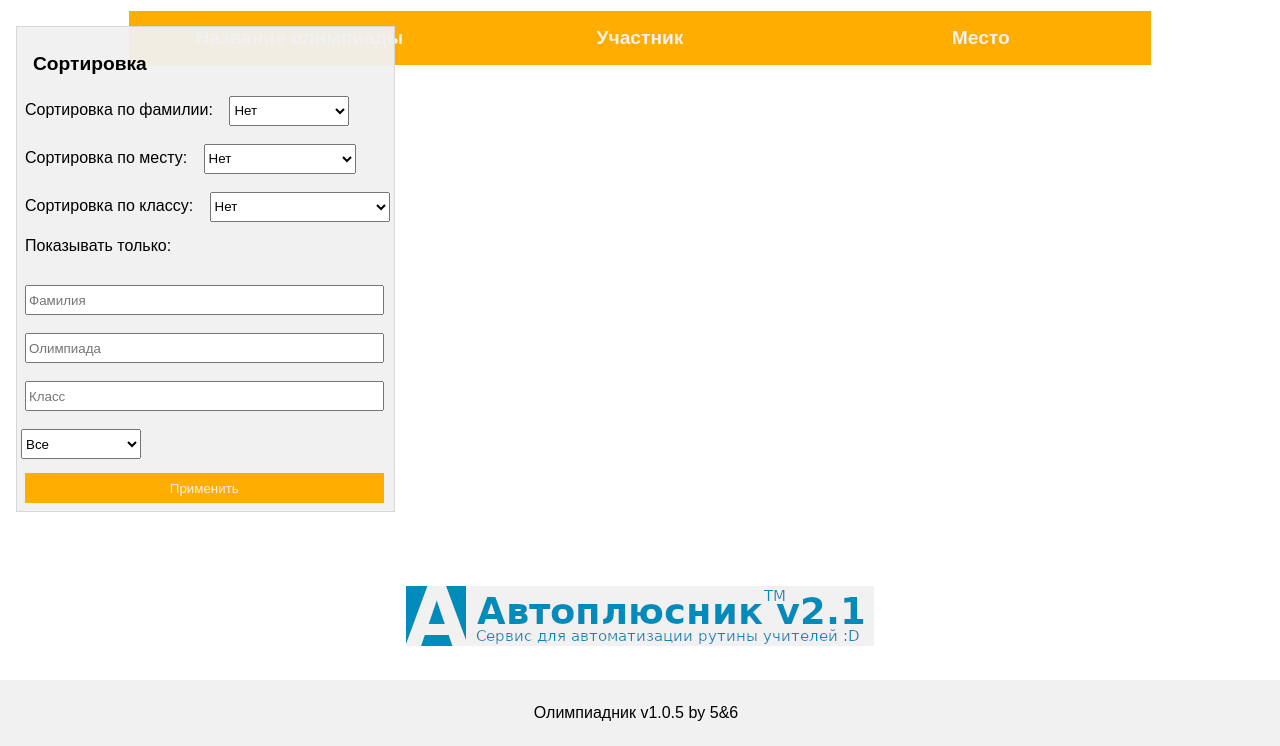
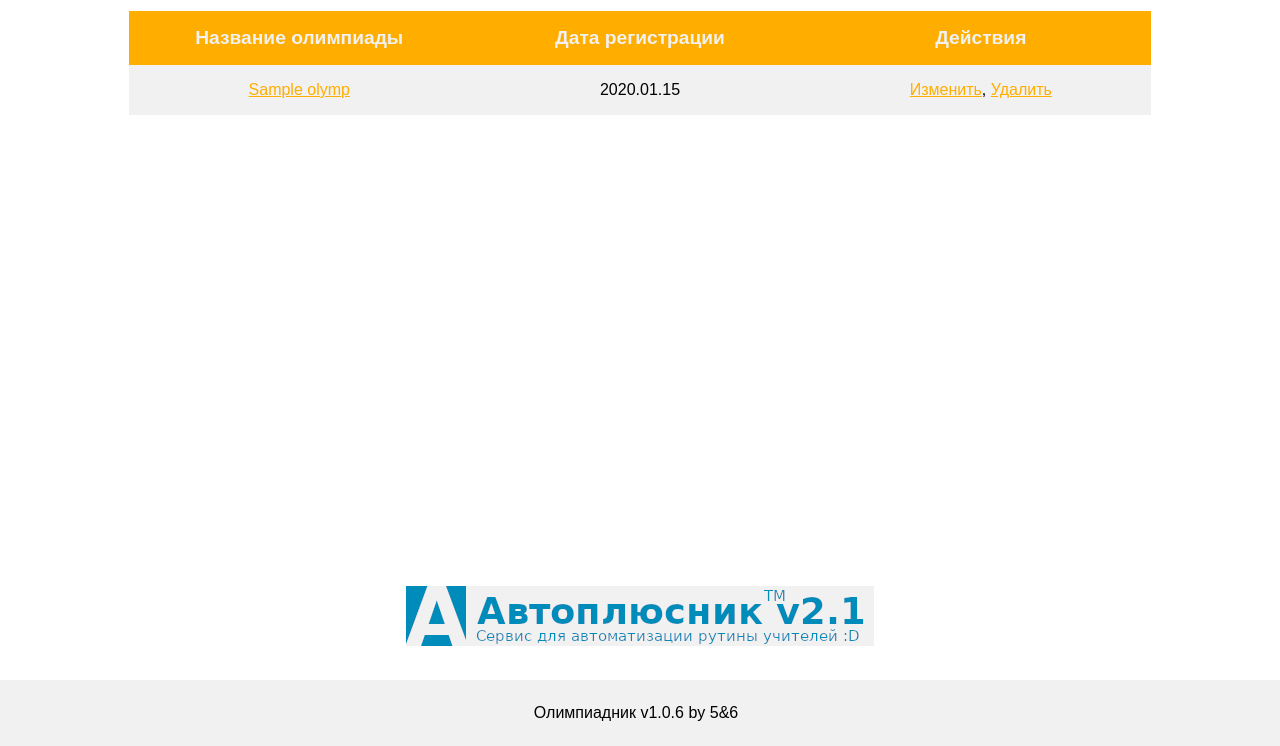
Before and after one commit to Minuta18/SilaederOlimpiads, a Flask app: page /admin/olymp_list/ in a window 1280 px wide. Shown: the part 54-800 px from the top of the page. Run offline with Flask 3, Linux system fonts and the light colour scheme; a user stored in the database is signed in; tables that the repository leaves empty hold one stand-in row (values such as "Sample post").

Commit message:
Added page with list of registred olympiads, olympiads editing, olympiads deletion

```diff
--- a/Admin/Models.py
+++ b/Admin/Models.py
@@ -11,6 +11,8 @@ class Olymp(db.Model):
     points_for_prize = db.Column(db.SmallInteger)
     points_for_member = db.Column(db.SmallInteger)
 
+    is_deleted = db.Column(db.Boolean, default=False)
+
     created_at = db.Column(db.DateTime, default=datetime.datetime.now())
     updated_at = db.Column(db.DateTime, default=datetime.datetime.now())
 
--- a/Admin/Views.py
+++ b/Admin/Views.py
@@ -1,3 +1,4 @@
+from datetime import datetime
 from functools import wraps
 from flask import Flask, render_template, request, redirect, abort
 from flask_login import login_user, login_required, logout_user, current_user
@@ -26,6 +27,62 @@ def admin_only(name):
 def admin_panel():
     return render_template('admin/Admin.html', usr=current_user)
 
+@app.route('/olymp/<olymp_id>/edit/', methods=['GET', 'POST'])
+@admin_only('edit_olymp')
+def edit_olymp(olymp_id):
+    olymp = Olymp.query.get(olymp_id)
+
+    if request.method == 'POST':
+        olymp.name =  request.form.get('name')
+        olymp.description = request.form.get('desc')
+        olymp.points_for_win = request.form.get('pfw')
+        olymp.points_for_prize = request.form.get('pfp')
+        olymp.points_for_member = request.form.get('pfm')
+        olymp.update_at = datetime.now()
+
+        try:
+            db.session.add(olymp)
+            db.session.commit()
+        except IntegrityError:
+            db.session.rollback()
+            return render_template('admin/Add.html', code=1, usr=current_user, olymp=olymp)
+        return redirect('/admin/')
+    return render_template(
+        'admin/Add.html',
+        code=0,
+        usr=current_user,
+        olymp=olymp,
+    )
+
+@app.route('/olymp/<olymp_id>/delete/', methods=['GET'])
+@admin_only('delete_olymp')
+def delete_olymp(olymp_id):
+    olymp = Olymp.query.get(olymp_id)
+    olymp.is_deleted = not olymp.is_deleted
+
+    for usr_olymp in Usr_olymp.query.join(Olymp).filter(Olymp.name == olymp.name):
+        usr = User.query.get(usr_olymp.user_id)
+        if olymp.is_deleted:
+            if usr_olymp.place == 0:
+                usr.points -= olymp.points_for_win
+            elif usr_olymp.place == 1:
+                usr.points -= olymp.points_for_prize
+            elif usr_olymp.place == 2:
+                usr.points -= olymp.points_for_member
+        else:
+            if usr_olymp.place == 0:
+                usr.points += olymp.points_for_win
+            elif usr_olymp.place == 1:
+                usr.points += olymp.points_for_prize
+            elif usr_olymp.place == 2:
+                usr.points += olymp.points_for_member
+        db.session.add(usr)
+
+    db.session.add(olymp)
+    db.session.commit()
+
+    return redirect('/admin/')
+
 @app.route('/admin/add/', methods=['GET', 'POST'])
 @admin_only('add_olymp')
 def add_olymp():
@@ -49,18 +106,25 @@ def add_olymp():
             db.session.commit()
         except IntegrityError:
             db.session.rollback()
-            return render_template('admin/Add.html', code=1, usr=current_user)
+            return render_template('admin/Add.html', code=1, usr=current_user, olymp=new_olymp)
 
         return redirect('/admin/')
-    return render_template('admin/Add.html', code=0, usr=current_user) # TODO
+    return render_template('admin/Add.html', code=0, usr=current_user, olymp=Olymp(
+        name='',
+        description='',
+        points_for_win=0,
+        points_for_prize=0,
+        points_for_member=0,
+    )) # TODO
 
-@app.route('/admin/olymp_list/', methods=['GET', 'POST'])
-@admin_only('list_olymps')
-def list_olymps(): # TODO: rewrite in C
-    olymps = Usr_olymp.query.all()
+@app.route('/admin/usr_olymp_list/', methods=['GET', 'POST'])
+@admin_only('list_usr_olymps')
+def list_usr_olymps(): # TODO: rewrite in C
+    olymps = Usr_olymp.query.join(Olymp).filter(~(Olymp.is_deleted))
     dicted_olymps = list()
     for olymp in olymps:
         Usr = User.query.get(olymp.user_id)
+        Olp = Olymp.query.get(olymp.olymp_id)
         place = ''
         if olymp.place == Place.winner.value:
             place = 'Победитель'
@@ -115,3 +179,18 @@ def list_olymps(): # TODO: rewrite in C
         usr=current_user,
         olymps=dicted_olymps,
     )
+
+@app.route('/admin/olymp_list/', methods=['GET', 'POST'])
+@admin_only('list_olymps')
+def list_olymps():
+    olymps = [{
+        'id': int(olymp.id),
+        'name': str(olymp.name),
+        'date': olymp.created_at.strftime('%Y.%m.%d'),
+        'is_deleted': bool(olymp.is_deleted),
+    } for olymp in Olymp.query.all()]
+    return render_template(
+        'olymp/List.html',
+        olymps=olymps,
+        usr=current_user,
+    )
--- a/Auth/Models.py
+++ b/Auth/Models.py
@@ -16,7 +16,7 @@ class User(UserMixin, db.Model):
     points = db.Column(db.Integer)
 
     is_hidden = db.Column(db.Boolean, default=False)
-    is_banned = db.Column(db.SmallInteger, default=False)
+    is_banned = db.Column(db.Boolean, default=False)
 
     created_at = db.Column(db.DateTime, default=datetime.datetime.now())
     updated_at = db.Column(db.DateTime, default=datetime.datetime.now())
--- a/templates/admin/Admin.html
+++ b/templates/admin/Admin.html
@@ -16,6 +16,7 @@
 <div class="centered-container">
     <p class="text"><span class="header-text">Панель администратора</span>
     <p class="text"><a href="/admin/add" class="accent">Зарегестрировать олимпиаду</a></p>
-    <p class="text"><a href="/admin/olimp_list" class="accent">Список успехов учеников</a></p>
+    <p class="text"><a href="/admin/olymp_list" class="accent">Список зарегестрированых олимпиад</a></p>
+    <p class="text"><a href="/admin/usr_olymp_list" class="accent">Список успехов учеников</a></p>
 </div>
 {% endblock %}
--- a/templates/admin/List.html
+++ b/templates/admin/List.html
@@ -58,11 +58,11 @@
                 </tr>
             </thead>
             <tbody>
-                {% for olimp in olimps %}
+                {% for olymp in olymps %}
                     <tr>
-                        <td><a href="/olimp/{{ olimp.id }}/" class="accent">{{ olimp.name }}</a>, {{ olimp.klass }} класс</td>
-                        <td><a href="/user/{{ olimp.user_id }}" class="accent">{{ olimp.user }}</a></td>
-                        <td>{{ olimp.place }}</td>
+                        <td><a href="/olymp/{{ olymp.id }}/" class="accent">{{ olymp.name }}</a>, {{ olymp.klass }} класс</td>
+                        <td><a href="/user/{{ olymp.user_id }}" class="accent">{{ olymp.user }}</a></td>
+                        <td>{{ olymp.place }}</td>
                     </tr>
                 {% endfor %}
             </tbody>
--- a/templates/olymp/Edit.html
+++ b/templates/auth/Edit.html
@@ -47,9 +47,9 @@
             <form method="post" action="?form=1">
                 <label><h1 class="header-text">Основные настройки</h1></label>
 
-                <label for="olimp" class="text" style="margin-top: 16px;">Почта:</label>
+                <label for="olymp" class="text" style="margin-top: 16px;">Почта:</label>
                 <input type="text" placeholder="Введите почту" name="email" value="{{ usr.email }}" required>
-                <label for="olimp" class="text" style="margin-top: 16px;">ФИО:</label>
+                <label for="olymp" class="text" style="margin-top: 16px;">ФИО:</label>
                 <input type="text" placeholder="Введите имя" name="name" value="{{ usr.name }}" required>
                 <input type="text" placeholder="Введите фамилию" name="surname" value="{{ usr.last_name }}" required>
                 <input type="text" placeholder="Введите отчество" name="midname" value="{{ usr.middle_name }}" required>
--- a/templates/init/Base.html
+++ b/templates/init/Base.html
@@ -35,7 +35,7 @@
         </div>
 
         <div class="footer">
-            <p class="text">Олимпиадник v1.0.5 by 5&6</p>
+            <p class="text">Олимпиадник v1.0.6 by 5&6</p>
         </div>
     </body>
 </html>
--- a/templates/init/Leaderboard.html
+++ b/templates/init/Leaderboard.html
@@ -1,6 +1,6 @@
 {% extends "init/Base.html" %}
 
-{% block title %}{{ username }} - Олимпиадник{% endblock %}
+{% block title %}{{ username }}Таблица лидеров - Олимпиадник{% endblock %}
 
 {% block navbar %}
     {% if usr.is_authenticated %}
@@ -16,8 +16,8 @@
     {% else %}
         <div class="navbar">
             <a href="/">Олимпиадник</a>
-            <a href="/leaderboard">Таблица лидеров</a>
-            <a href="/login" style="float: right" class="active">Вход</a>
+            <a href="/leaderboard" class="active">Таблица лидеров</a>
+            <a href="/login" style="float: right">Вход</a>
             <a href="/register" style="float: right">Регистрация</a>
         </div>
     {% endif %}
--- /dev/null
+++ b/templates/olymp/List.html
@@ -0,0 +1,41 @@
+{% extends "init/Base.html" %}
+
+{% block title %}Список олимпиад - Олимпиадник{% endblock %}
+
+{% block navbar %}
+    <div class="navbar">
+        <a href="/">Олимпиадник</a>
+        <a href="/add">Добавить олимпиаду</a>
+        <a href="/leaderboard">Таблица лидеров</a>
+        <a href="/admin" class="active">Панель администратора</a>
+        <a href="/user/{{ usr.id }}" style="float: right">Мой аккаунт</a>
+    </div>
+{% endblock %}
+
+{% block content %}
+    <div class="top-table">
+        <table>
+            <thead>
+                <tr>
+                    <td>Название олимпиады</td>
+                    <td>Дата регистрации</td>
+                    <td>Действия</td>
+                </tr>
+            </thead>
+            <tbody>
+                {% for olymp in olymps %}
+                    <tr>
+                        <td><a href="/olymp/{{ olymp.id }}/" class="accent">{{ olymp.name }} {% if olymp.is_deleted %} (удалено) {% endif %}</a></td>
+                        <td>{{ olymp.date }}</td>
+                        <td><a href="/olymp/{{ olymp.id }}/edit/" class="accent">Изменить</a>, {% if olymp.is_deleted %}
+                            <a href="/olymp/{{ olymp.id }}/delete/" class="accent">Восстановить</a>
+                        {% else %}
+                            <a href="/olymp/{{ olymp.id }}/delete/" class="accent">Удалить</a>
+                        {% endif %}
+                        </td>
+                    </tr>
+                {% endfor %}
+            </tbody>
+        </table>
+    </div>
+{% endblock %}
```
Also changed, not shown: Auth/Views.py (+5 -6 lines), Olymp/Views.py (+4 -3 lines), templates/admin/Add.html (+11 -9 lines), templates/olymp/Add.html (+5 -5 lines), templates/olymp/Olymp.html (renamed from templates/olymp/Olimp.html, +8 -3 lines).
